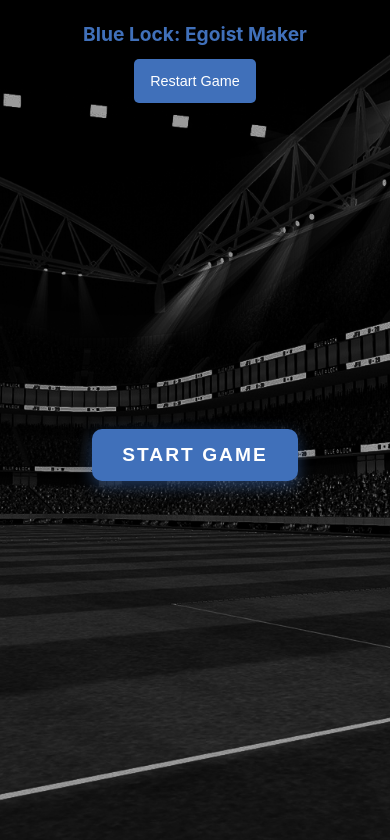
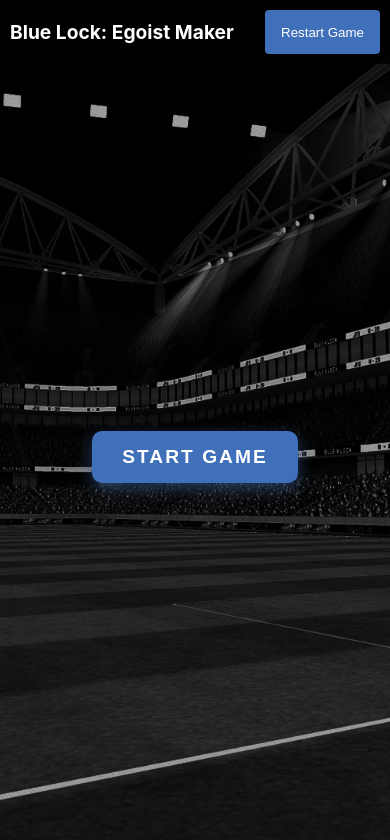
Before and after one commit to Asyian/blue-lock-egoist-maker, a React (Vite) app: page / in a window 390 px wide. Shown: the top 840 px of the page. Built offline with nearby package versions, Linux system fonts and the light colour scheme.

Commit message:
Fix layout: 2x4 grid and header positioning

```diff
--- a/src/App.css
+++ b/src/App.css
@@ -34,39 +34,34 @@
   left: 0;
   right: 0;
   bottom: 0;
+  padding-top: 70px; /* Add space for fixed header */
 }
 
 .header {
   display: flex;
   justify-content: space-between;
   align-items: center;
-  padding: 10px 20px;
-  margin-bottom: 5px;
-  flex-shrink: 0;
-  height: 60px;
+  padding: 15px;
+  position: fixed;
+  top: 0;
+  left: 0;
+  right: 0;
+  background: rgba(0, 0, 0, 0.8);
+  z-index: 100;
 }
 
 .header h1 {
   margin: 0;
-  font-size: 2rem;
-  color: #4070ba;
-  text-shadow: 2px 2px 4px rgba(0, 0, 0, 0.5);
+  font-size: 1.5rem;
 }
 
 .restart-button {
-  background-color: #4070ba;
+  padding: 8px 16px;
+  background: #4070ba;
   color: white;
   border: none;
-  padding: 8px 16px;
-  border-radius: 5px;
+  border-radius: 4px;
   cursor: pointer;
-  font-size: 0.9rem;
-  transition: all 0.3s ease;
-}
-
-.restart-button:hover {
-  background-color: #4a7cc9;
-  transform: scale(1.05);
 }
 
 .start-screen {
@@ -99,60 +94,39 @@
 
 .categories-grid {
   display: grid;
-  grid-template-columns: repeat(4, 1fr);
-  gap: 8px;
-  padding: 8px;
-  margin: 0;
-  flex-grow: 1;
+  grid-template-columns: repeat(2, 1fr);
+  grid-template-rows: repeat(4, 1fr);
+  gap: 10px;
+  padding: 10px;
+  max-height: calc(100vh - 200px);
   overflow-y: auto;
-  overflow-x: hidden;
-  max-height: calc(100vh - 150px);
-  width: 100vw;
-  max-width: 100vw;
+  margin-top: 20px;
 }
 
 .category-card {
   background: rgba(255, 255, 255, 0.1);
   border-radius: 8px;
   padding: 15px;
-  transition: all 0.3s ease;
-  cursor: pointer;
-  position: relative;
-  overflow: hidden;
-  backdrop-filter: blur(5px);
-  border: 1px solid rgba(255, 255, 255, 0.1);
   display: flex;
   flex-direction: column;
   align-items: center;
-  height: 300px;
-  width: 100%;
+  justify-content: center;
+  min-height: 150px;
+  position: relative;
 }
 
-.category-card:hover {
-  transform: translateY(-5px);
-  box-shadow: 0 5px 15px rgba(64, 112, 186, 0.3);
+.category-card img {
+  width: 100px;
+  height: 100px;
+  object-fit: cover;
+  border-radius: 8px;
+  margin: 10px 0;
 }
 
 .category-card h2 {
   color: #4070ba;
   margin-bottom: 10px;
   font-size: 1.3rem;
-}
-
-.category-card img {
-  width: 150px;
-  height: 150px;
-  object-fit: cover;
-  border-radius: 12px;
-  margin: 8px auto;
-  border: 2px solid #4070ba;
-  box-shadow: 0 4px 8px rgba(0, 0, 0, 0.2);
-  transition: all 0.3s ease;
-}
-
-.category-card:hover img {
-  transform: scale(1.05);
-  box-shadow: 0 6px 12px rgba(64, 112, 186, 0.3);
 }
 
 .category-card p {
@@ -347,30 +321,15 @@
 }
 
 @media (max-width: 768px) {
-  .app {
-    padding: 10px;
-  }
-
-  .header {
-    flex-direction: column;
-    gap: 10px;
-    padding: 10px;
-  }
-
-  .header h1 {
-    font-size: 1.5rem;
-    text-align: center;
-  }
-
   .categories-grid {
     grid-template-columns: repeat(2, 1fr);
+    grid-template-rows: repeat(4, 1fr);
     gap: 8px;
     padding: 8px;
   }
 
   .category-card {
-    height: auto;
-    min-height: 200px;
+    min-height: 120px;
     padding: 10px;
   }
 
@@ -379,14 +338,12 @@
     height: 80px;
   }
 
-  .category-card h2 {
-    font-size: 1rem;
-    margin: 5px 0;
+  .header {
+    padding: 10px;
   }
 
-  .category-card p {
-    font-size: 0.9rem;
-    margin: 3px 0;
+  .header h1 {
+    font-size: 1.2rem;
   }
 
   .game-complete {
@@ -425,11 +382,17 @@
 
 @media (max-width: 480px) {
   .categories-grid {
-    grid-template-columns: 1fr;
+    grid-template-columns: repeat(2, 1fr);
+    grid-template-rows: repeat(4, 1fr);
   }
 
   .category-card {
-    min-height: 180px;
+    min-height: 100px;
+  }
+
+  .category-card img {
+    width: 60px;
+    height: 60px;
   }
 
   .header h1 {
```
